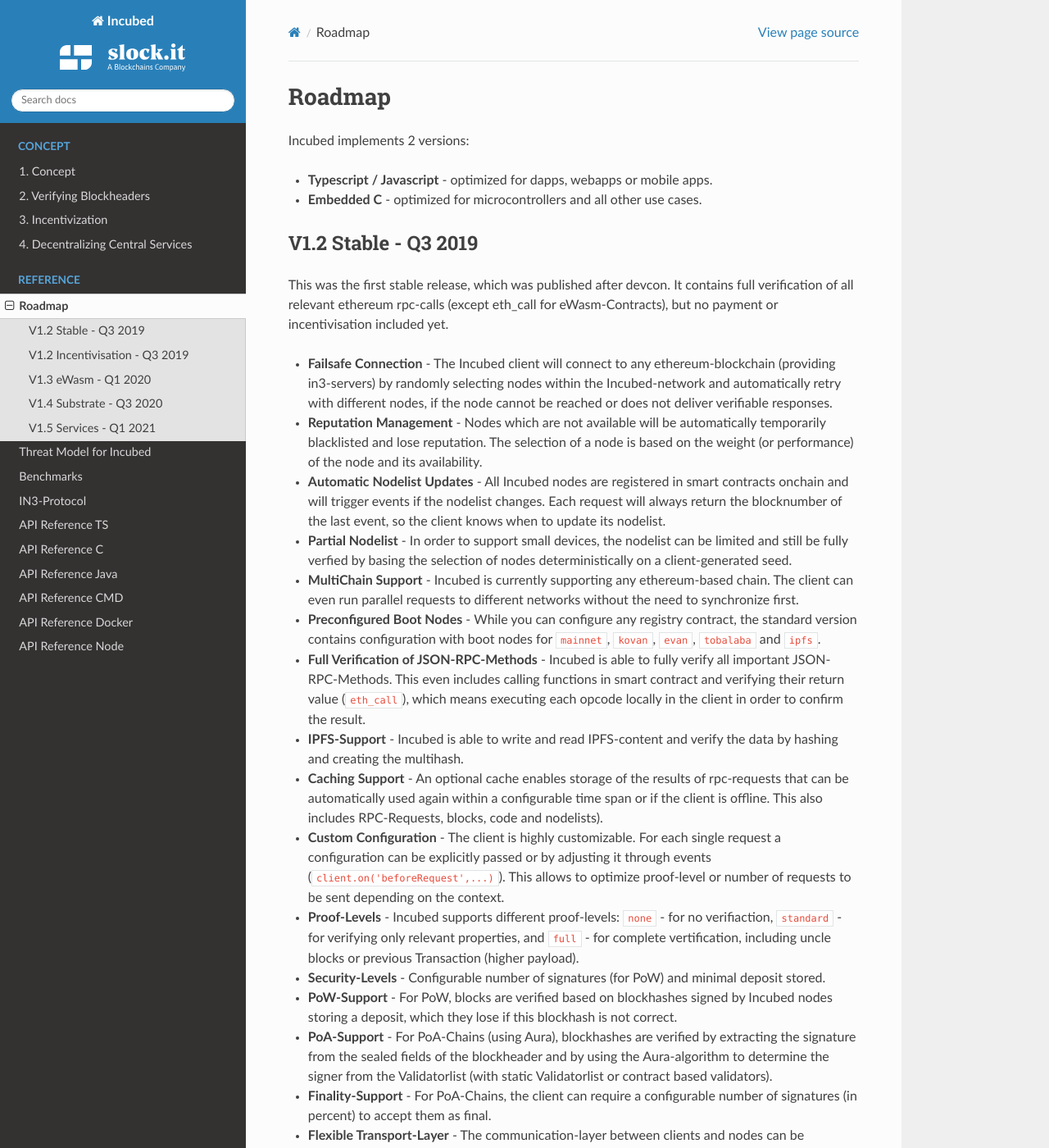
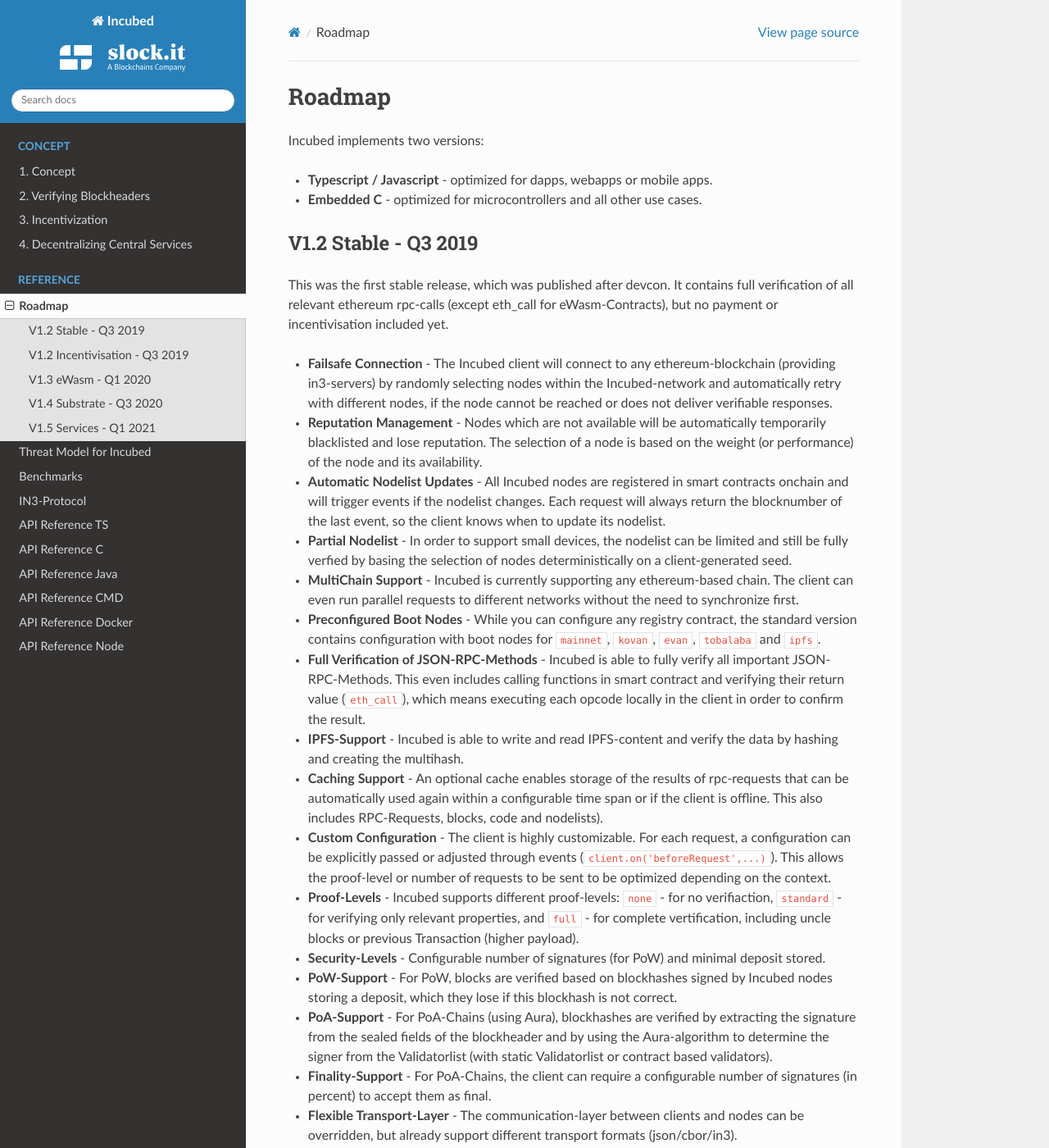
Before and after one commit to blockchainsllc/in3-docs, a Sphinx documentation site: the page built from docs/milestones.md, in a window 1280 px wide and 1400 px high. Shown: the whole window at 82% size. Built offline with Sphinx 7.4.7 and the Read the Docs theme 2.0.0, drawn with Linux system fonts in a browser that asks for light colours; pages that are not in the unit, such as notebooks, are missing from menus.

Commit message:
Update milestones.md

```diff
--- a/docs/milestones.md
+++ b/docs/milestones.md
@@ -1,6 +1,6 @@
 # Roadmap
 
-Incubed implements 2 versions:
+Incubed implements two versions:
  - **Typescript / Javascript** - optimized for dapps, webapps or mobile apps.
  - **Embedded C** - optimized for microcontrollers and all other use cases.
 
@@ -17,7 +17,7 @@
 - **Full Verification of JSON-RPC-Methods** - Incubed is able to fully verify all important JSON-RPC-Methods. This even includes calling functions in smart contract and verifying their return value (`eth_call`), which means executing each opcode locally in the client in order to confirm the result.
 - **IPFS-Support** - Incubed is able to write and read IPFS-content and verify the data by hashing and creating the multihash.
 - **Caching Support** - An optional cache enables storage of the results of rpc-requests that can be automatically used again within a configurable time span or if the client is offline. This also includes RPC-Requests, blocks, code and nodelists).
-- **Custom Configuration** - The client is highly customizable. For each single request a configuration can be explicitly passed or by adjusting it through events (`client.on('beforeRequest',...)`). This allows  to optimize proof-level or number of requests to be sent depending on the context.
+- **Custom Configuration** - The client is highly customizable. For each request, a configuration can be explicitly passed or adjusted through events (`client.on('beforeRequest',...)`). This allows the proof-level or number of requests to be sent to be optimized  depending on the context.
 - **Proof-Levels** - Incubed supports different proof-levels: `none` -  for no verifiaction, `standard` - for verifying only relevant properties, and  `full` - for complete vertification, including uncle blocks or previous Transaction (higher payload).
 - **Security-Levels** - Configurable number of signatures (for PoW) and minimal deposit stored.
 - **PoW-Support** - For PoW, blocks are verified based on blockhashes signed by Incubed nodes storing a deposit, which they lose if this blockhash is not correct.
```
